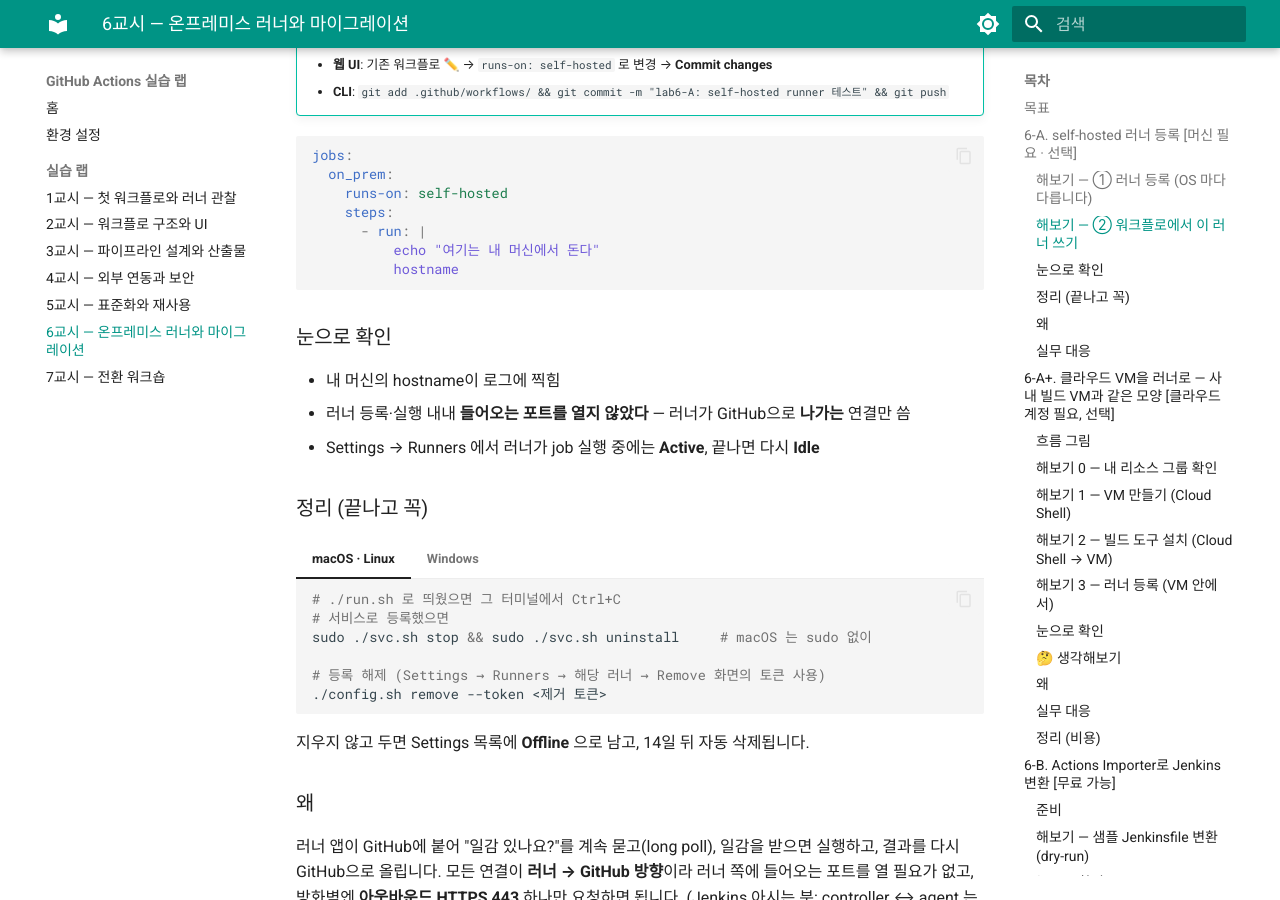
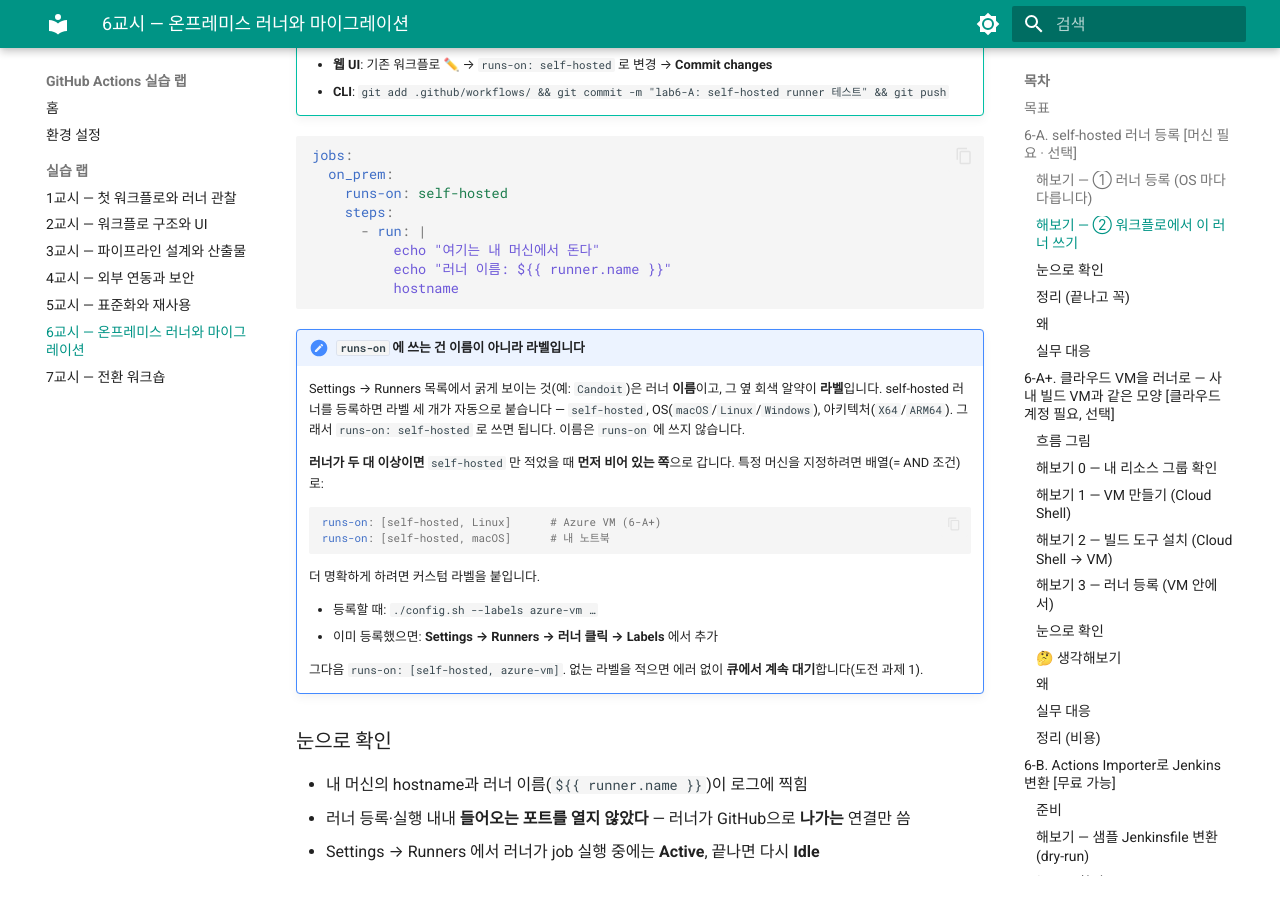
Before and after one commit to skilleat-labs/actions-lab, an MkDocs documentation site: the page built from docs/labs/lab6-runners-migration.md, in a window 1280 px wide and 900 px high, scrolled down 1578 px. Built offline with MkDocs 1.6.1 and Material for MkDocs 9.7.7, drawn with Linux system fonts in a browser that asks for light colours.

Commit message:
docs Lab6-A: runs-on 은 이름이 아니라 라벨 — 자동 라벨 3개, 러너 여러 대일 때 배열/커스텀 라벨 안내
Co-Authored-By: Claude Opus 5 <noreply@anthropic.com>

````diff
--- a/docs/labs/lab6-runners-migration.md
+++ b/docs/labs/lab6-runners-migration.md
@@ -113,11 +113,31 @@ jobs:
     steps:
       - run: |
           echo "여기는 내 머신에서 돈다"
+          echo "러너 이름: ${{ runner.name }}"
           hostname
 ```
 
+!!! note "`runs-on` 에 쓰는 건 **이름이 아니라 라벨**입니다"
+    Settings → Runners 목록에서 굵게 보이는 것(예: `Candoit`)은 러너 **이름**이고, 그 옆 회색 알약이 **라벨**입니다.
+    self-hosted 러너를 등록하면 라벨 세 개가 자동으로 붙습니다 — `self-hosted`, OS(`macOS`/`Linux`/`Windows`), 아키텍처(`X64`/`ARM64`).
+    그래서 `runs-on: self-hosted` 로 쓰면 됩니다. 이름은 `runs-on` 에 쓰지 않습니다.
+
+    **러너가 두 대 이상이면** `self-hosted` 만 적었을 때 **먼저 비어 있는 쪽**으로 갑니다. 특정 머신을 지정하려면 배열(= AND 조건)로:
+
+    ```yaml
+    runs-on: [self-hosted, Linux]      # Azure VM (6-A+)
+    runs-on: [self-hosted, macOS]      # 내 노트북
+    ```
+
+    더 명확하게 하려면 커스텀 라벨을 붙입니다.
+
+    - 등록할 때: `./config.sh --labels azure-vm …`
+    - 이미 등록했으면: **Settings → Runners → 러너 클릭 → Labels** 에서 추가
+
+    그다음 `runs-on: [self-hosted, azure-vm]`. 없는 라벨을 적으면 에러 없이 **큐에서 계속 대기**합니다(도전 과제 1).
+
 ### 눈으로 확인
-- 내 머신의 hostname이 로그에 찍힘
+- 내 머신의 hostname과 러너 이름(`${{ runner.name }}`)이 로그에 찍힘
 - 러너 등록·실행 내내 **들어오는 포트를 열지 않았다** — 러너가 GitHub으로 **나가는** 연결만 씀
 - Settings → Runners 에서 러너가 job 실행 중에는 **Active**, 끝나면 다시 **Idle**
 
````
